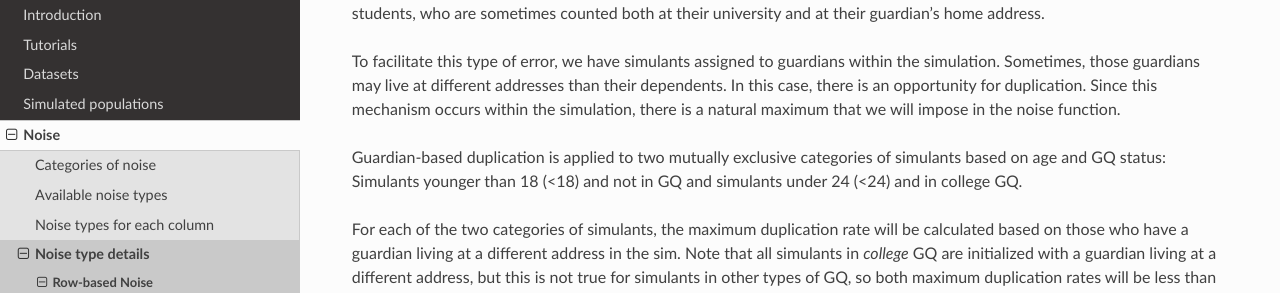
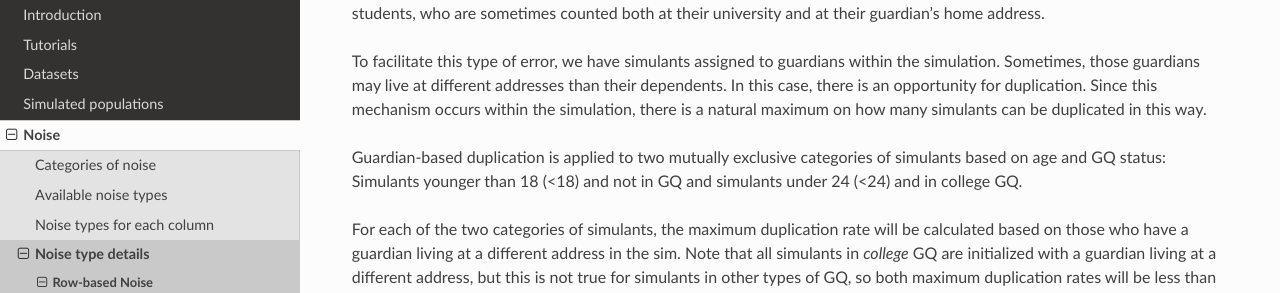
Before and after one commit to ihmeuw/pseudopeople, a Sphinx documentation site: the page built from docs/source/noise/row_noise.rst, in a window 1280 px wide and 900 px high, scrolled down 1604 px. Shown: the part 206-499 px from the top of the window. Built offline with Sphinx 7.4.7 and the Read the Docs theme 2.0.0, drawn with Linux system fonts in a browser that asks for light colours.

Commit message:
Clarify 'natural maximum'
Co-authored-by: Zeb Burke-Conte <zmbc@users.noreply.github.com>

```diff
--- a/docs/source/noise/row_noise.rst
+++ b/docs/source/noise/row_noise.rst
@@ -103,8 +103,8 @@ To facilitate this type of error, we have simulants assigned to guardians
 within the simulation. Sometimes, those guardians may live at
 different addresses than their dependents. In this case, there is an
 opportunity for duplication. Since this mechanism occurs within the
-simulation, there is a natural maximum that we will impose in the
-noise function.
+simulation, there is a natural maximum on how many simulants can be duplicated
+in this way.
 
 Guardian-based duplication is applied to two mutually exclusive categories of
 simulants based on age and GQ status: Simulants younger than 18 (<18) and not
```
